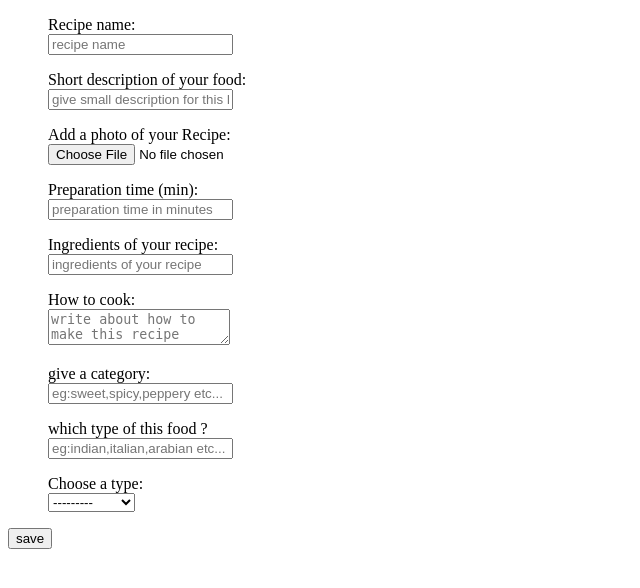
After one commit to shamsuchoyimadathil/food_recipes_app, a Django app: page /addrecipe in a window 1280 px wide. The commit adds this page. Shown: the top 588 px of the page, without its empty margins (0-640 px from the left). Run offline with Django 3.2, Linux system fonts and the light colour scheme.

Commit message:
created form for Recipe model ,added labels and placeholder, created add recipe , form rendered in add recipe template , also db data rendered in the main page etc...

```diff
--- /dev/null
+++ b/recipe_app/forms.py
@@ -0,0 +1,35 @@
+from django import forms
+
+
+
+from . import models
+
+class RecipesForm(forms.ModelForm):
+    class Meta:
+
+        model = models.Recipes
+        fields = "__all__"
+        labels = {
+            'food_name':('Recipe name:'),
+            'description':('Short description of your food:'),
+            'image':('Add a photo of your Recipe:'),
+            'preparation_time':('Preparation time (min):'),
+            'ingredients':('Ingredients of your recipe:'),
+            'preparation':('How to cook:'),
+            'category':('give a category:'),
+            'native_food_of':('which type of this food ?'),
+            'cuisine_type':('Choose a type:'),
+
+
+        }
+
+    def __init__(self,*args, **kwargs):
+        super(RecipesForm,self).__init__(*args, **kwargs)
+        self.fields['food_name'].widget.attrs=({'placeholder':'recipe name'})
+        self.fields['description'].widget.attrs=({'placeholder':'give small description for this Recipe'})
+        self.fields['image'].widget.attrs=({'label':'Add a photo of your Recipe:'})
+        self.fields['preparation_time'].widget.attrs=({'placeholder':'preparation time in minutes'})
+        self.fields['ingredients'].widget.attrs=({'placeholder':'ingredients of your recipe'})
+        self.fields['preparation'].widget.attrs=({'placeholder':'write about how to make this recipe'})
+        self.fields['category'].widget.attrs=({'placeholder':'eg:sweet,spicy,peppery etc...'})
+        self.fields['native_food_of'].widget.attrs=({'placeholder':'eg:indian,italian,arabian etc...'})
--- /dev/null
+++ b/recipe_app/static/recipe/add_recipe.css
@@ -0,0 +1,4 @@
+
+li{
+    list-style: none;
+}
--- /dev/null
+++ b/recipe_app/templates/recipe/add_recipe.html
@@ -0,0 +1,19 @@
+{% extends 'base.html' %}
+{% load static %}
+
+{% block title %}Add Recipe{% endblock title %}
+{% block css %}{% static 'recipe/add_recipe.css' %}{% endblock css %}
+{% block content %}
+
+    <form action="" method="POST" enctype="multipart/form-data">
+        {% csrf_token %}
+        {% for a in form %}
+            <ul>
+                <li>{{a.label_tag}}</li>
+                <li>{{a}}</li>
+            </ul>
+        {% endfor %}
+        <button type="submit"> save</button>
+    </form>
+
+{% endblock content %}
--- a/recipe_app/urls.py
+++ b/recipe_app/urls.py
@@ -5,4 +5,5 @@ from . import views
 
 urlpatterns = [
     path("",views.main, name="main-page"),
+    path("addrecipe",views.add_recipe,name="add-recipe"),
 ]
--- a/recipe_app/views.py
+++ b/recipe_app/views.py
@@ -1,6 +1,49 @@
+from django import forms
+from django.http.response import HttpResponseRedirect
 from django.shortcuts import render
+
+from . import models
+from . import forms
 
 # Create your views here.
 
 def main(request):
-    return render(request,"recipe/main.html")
+    context = {}
+
+    recipes = models.Recipes.objects.all()
+    context['recipes'] = recipes
+
+    return render(request,"recipe/main.html",context)
+
+
+def add_recipe(request):
+
+    context = {}
+
+    add_recipe_form = forms.RecipesForm(request.POST,request.FILES)
+
+    if add_recipe_form.is_valid():
+        cleaned_data = add_recipe_form.cleaned_data
+        data = models.Recipes(food_name = cleaned_data['food_name'] , description = cleaned_data['description'],
+                              image = cleaned_data['image'],preparation_time= cleaned_data['preparation_time'],
+                              ingredients = cleaned_data['ingredients'],preparation=cleaned_data['preparation'],
+                              category=cleaned_data['category'], native_food_of = cleaned_data['native_food_of'],
+                              cuisine_type=cleaned_data['cuisine_type'])
+
+        data.save()
+        return HttpResponseRedirect("/")
+    else:
+        add_recipe_form = forms.RecipesForm
+
+    context['form'] = add_recipe_form
+
+    return render(request,"recipe/add_recipe.html",context)
+        # food_name = models.Recipes(cleaned_data['food_name'])
+        # description = models.Recipes(cleaned_data['description'])
+        # image = models.Recipes(cleaned_data['image'])
+        # preparation_time = models.Recipes(cleaned_data['preparation_time'])
+        # ingredients = models.Recipes(cleaned_data['ingredients'])
+        # preparation = models.Recipes(cleaned_data['preparation'])
+        # category = models.Recipes(cleaned_data['category'])
+        # native_food_of = models.Recipes(cleaned_data['native_food_of'])
+        # cuisine_type = models.Recipes(cleaned_data['cuisine_type'])
```
Also changed, not shown: recipe_app/templates/recipe/main.html (+9 -1 lines), db.sqlite3, media/food_images/75765299_MVR4NAx.jpeg (added).
